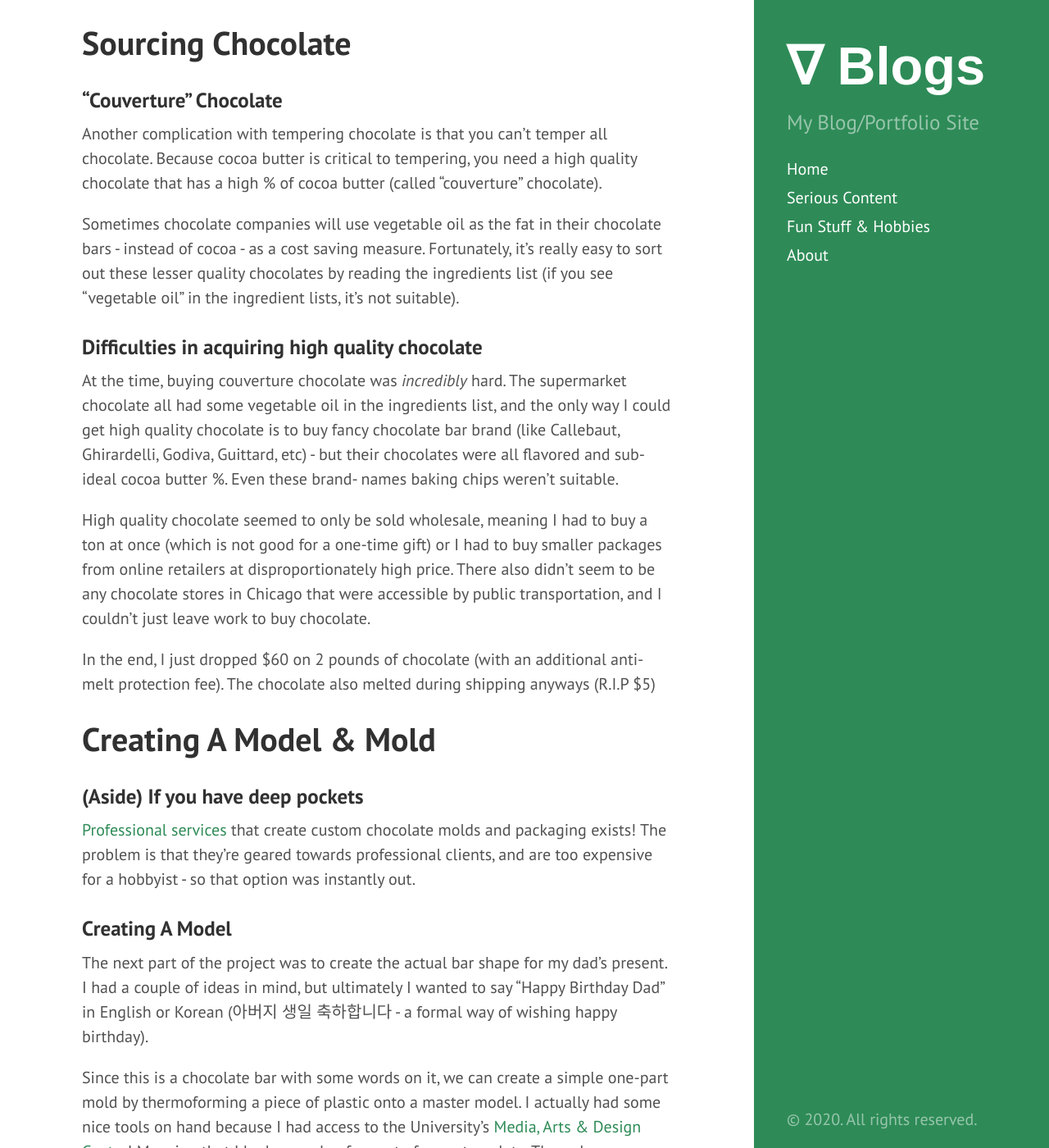
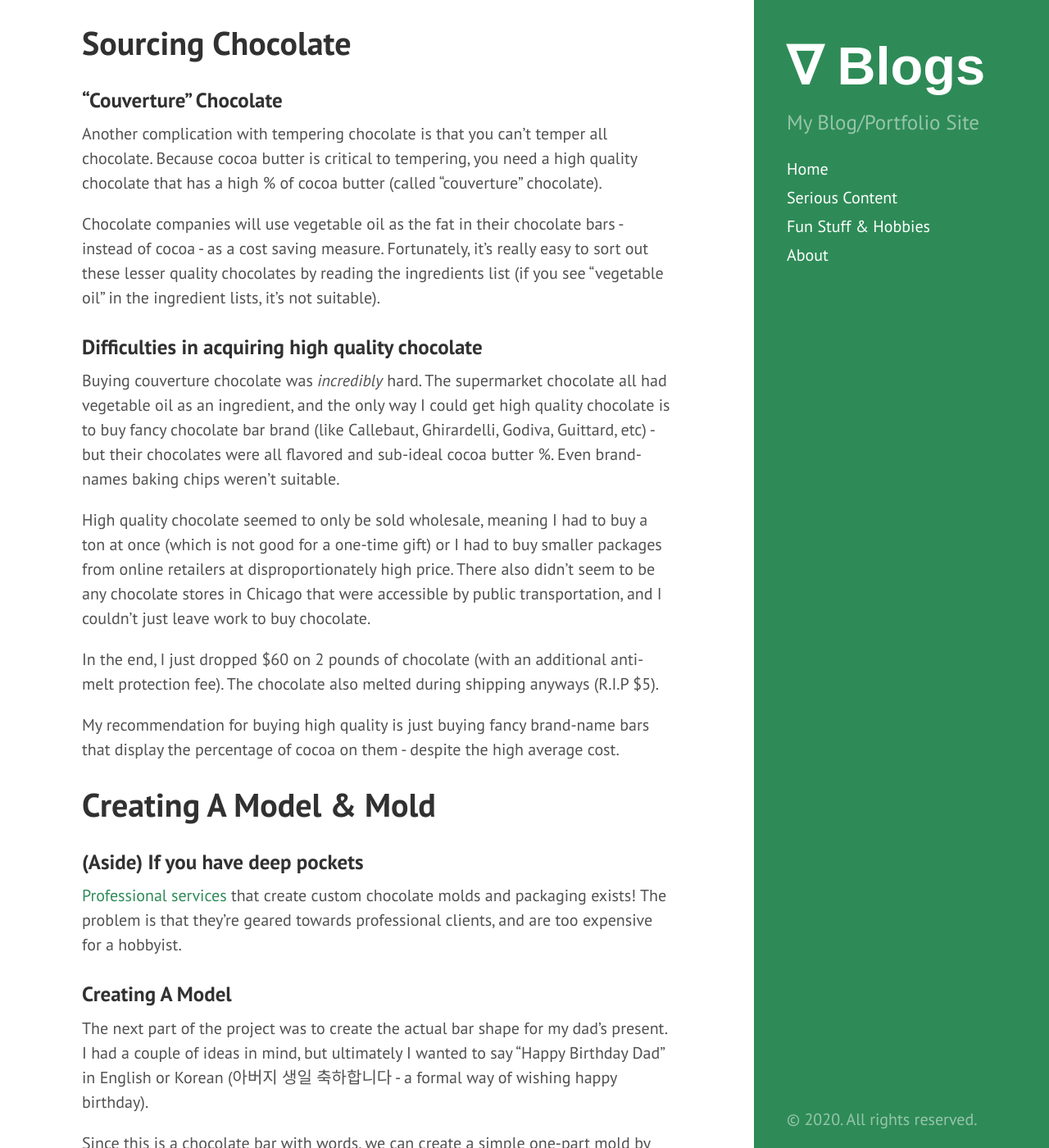
Before and after one commit to tedkim97/tedkim97.github.io, a Jekyll site: the page built from _posts/2019-8-29-custom_chocolate_mold.md, in a window 1280 px wide and 1400 px high, scrolled down 3074 px. Shown: the whole window at 82% size. Built offline with Jekyll 4.4.1, drawn with Linux system fonts in a browser that asks for light colours; some of the changed text lies outside the part shown.

Commit message:
minor rewording in the chocolate blog post

```diff
--- a/_posts/2019-8-29-custom_chocolate_mold.md
+++ b/_posts/2019-8-29-custom_chocolate_mold.md
@@ -24,16 +24,16 @@ The final product in the video
 </i> </font> </center>
 <br>
 
-My dad really likes sugar, so a custom chocolate bar seemed like a great birthday present! I thought this would be simple, but my experiences making this chocolate bar has been unbelievably complicated and painful.
+My dad really likes sugar, so a custom chocolate bar seemed like a great birthday present! I assumed this would be really simple (melt, pour, and cool chocolate), but my experiences with chocolate have been incredibly complicated and painful.
 
 # Requirements
 
-1. The Chocolate Should Be High Quality
+1. The Chocolate should be high quality
 - The chocolate has to taste good (in chocolate standards)
 - It'd be silly investing time and energy to only re-gift a Hershey's chocolate bar).
-2. Relatively inexpensive
+2. (Relatively) Inexpensive
 - I'm willing to drop a decent amount of money for this birthday gift, but I'm not going to spend hundreds of dollars
-3. Classy - the chocolate bar should look professional.
+3. The Chocolate should look professional.
 - The chocolate in the linked video looks good, but I feel like it's missing a fancy flair.
 
 
@@ -51,11 +51,11 @@ SugarHero provides an excellent comparison of tempered vs untempered chocolate
 <br>
 
 ### What is tempering?
-Tempering heating, cooling, and reheating of chocolate to crystallize the fat in the cocoa butter (of the chocolate) into one of six possible forms (beta crystals). When you've properly tempered chocolate the fats in your chocolate will have a stable crystalline structure called the "beta crystal form".
+Tempering is the heating, cooling, and reheating of chocolate to crystallize the fat in the cocoa butter (of the chocolate) into one of six possible forms (beta crystals). When you've properly tempered chocolate, the fats in your chocolate will have a stable crystalline structure called the "beta crystal form".
 
-Tempering is the reason why when your chocolate bar melts and you try to fix it through freezing, the bar melts in your hand and doesn't taste right. The heat melted all of the crystals, and when the chocolate reformed sub ideal crystals reformed with the beta crystals.
+Tempering is the reason why when your chocolate bar melts and you try to fix it through freezing, the bar melts in your hand and doesn't taste right. The heat melted the ideal crystals, and when the chocolate reformed sub-ideal crystals replaced the majority of the beta crystals.
 
-There's actually a couple of different ways to temper chocolate, but they all follow the same pattern of: heating chocolate around 45&deg;C (melting **all** crystals in the chocolate), letting the chocolate cool to 31&deg;C (three of the other crystals forms will melt at this temperature - promoting beta crystal formation), and maintaining that temperature to pour the chocolate into whatever shape you want.
+There's a handful of different ways to temper chocolate, but they all follow the same pattern of: heating chocolate around 45&deg;C (melting **all** crystals in the chocolate), letting the chocolate cool to 31&deg;C (three of the other crystals forms will melt at this temperature - promoting beta crystal formation), and maintaining that temperature to pour the chocolate into whatever shape you want.
 
 ![tempered chocolate curve](https://cdn11.bigcommerce.com/s-ham8sjk/product_images/uploaded_images/tempering-dark-chocolate.jpg){: .center-image }
 <center> <font size="2"> <i>
@@ -69,24 +69,26 @@ An example of the temperatures shifts when tempering chocolate. If the linked im
 ### "Couverture" Chocolate
 Another complication with tempering chocolate is that you can't temper all chocolate. Because cocoa butter is critical to tempering, you need a high quality chocolate that has a high % of cocoa butter (called "couverture" chocolate).
 
-Sometimes chocolate companies will use vegetable oil as the fat in their chocolate bars - instead of cocoa - as a cost saving measure. Fortunately, it's really easy to sort out these lesser quality chocolates by reading the ingredients list (if you see "vegetable oil" in the ingredient lists, it's not suitable).
+Chocolate companies will use vegetable oil as the fat in their chocolate bars - instead of cocoa - as a cost saving measure. Fortunately, it's really easy to sort out these lesser quality chocolates by reading the ingredients list (if you see "vegetable oil" in the ingredient lists, it's not suitable).
 
 ### Difficulties in acquiring high quality chocolate
-At the time, buying couverture chocolate was *incredibly* hard. The supermarket chocolate all had some vegetable oil in the ingredients list, and the only way I could get high quality chocolate is to buy fancy chocolate bar brand (like Callebaut, Ghirardelli, Godiva, Guittard, etc) - but their chocolates were all flavored and sub-ideal cocoa butter %. Even these brand- names baking chips weren't suitable.
+Buying couverture chocolate was *incredibly* hard. The supermarket chocolate all had vegetable oil as an ingredient, and the only way I could get high quality chocolate is to buy fancy chocolate bar brand (like Callebaut, Ghirardelli, Godiva, Guittard, etc) - but their chocolates were all flavored and sub-ideal cocoa butter %. Even brand-names baking chips weren't suitable.
 
 High quality chocolate seemed to only be sold wholesale, meaning I had to buy a ton at once (which is not good for a one-time gift) or I had to buy smaller packages from online retailers at disproportionately high price. There also didn't seem to be any chocolate stores in Chicago that were accessible by public transportation, and I couldn't just leave work to buy chocolate.
 
-In the end, I just dropped $60 on 2 pounds of chocolate (with an additional anti-melt protection fee). The chocolate also melted during shipping anyways (R.I.P $5)
+In the end, I just dropped $60 on 2 pounds of chocolate (with an additional anti-melt protection fee). The chocolate also melted during shipping anyways (R.I.P $5).
+
+My recommendation for buying high quality is just buying fancy brand-name bars that display the percentage of cocoa on them - despite the high average cost.
 
 # Creating A Model & Mold
 
 ### (Aside) If you have deep pockets
-[Professional services](https://tomric.com/custom-sculpting/) that create custom chocolate molds and packaging exists! The problem is that they're geared towards professional clients, and are too expensive for a hobbyist - so that option was instantly out.
+[Professional services](https://tomric.com/custom-sculpting/) that create custom chocolate molds and packaging exists! The problem is that they're geared towards professional clients, and are too expensive for a hobbyist.
 
 ### Creating A Model
 The next part of the project was to create the actual bar shape for my dad's present. I had a couple of ideas in mind, but ultimately I wanted to say "Happy Birthday Dad" in English or Korean (아버지 생일 축하합니다 - a formal way of wishing happy birthday).
 
-Since this is a chocolate bar with some words on it, we can create a simple one-part mold by thermoforming a piece of plastic onto a master model. I actually had some nice tools on hand because I had access to the University's [Media, Arts & Design Center](https://arts.uchicago.edu/explore/initiatives/media-arts-data-and-design-center-madd-center)! Meaning that I had a couple of ways to form a template. The only complication is that I wanted precision, clean edges, and clean curves.
+Since this is a chocolate bar with words, we can create a simple one-part mold by thermoforming a piece of plastic onto a master model. I had access to more sophisticated tools on hand because I had access to the University's [Media, Arts & Design Center](https://arts.uchicago.edu/explore/initiatives/media-arts-data-and-design-center-madd-center)! Meaning that I had a couple of ways to form a template. The only complication is that I wanted precision, clean edges, and clean curves.
 
 ##### 3D Printing (Not It)
 Although 3D printing is great for prototyping model and could give me computerized precision to form the actual bar - the actual printing time and resolution (texture of the print) made it impractical as a way of creating templates, in addition to being a waste of filament.
```
Also changed, not shown: other parts of _posts/2019-8-29-custom_chocolate_mold.md (+1 -1 lines).
